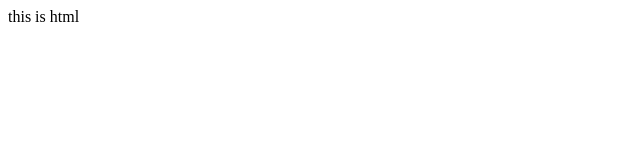
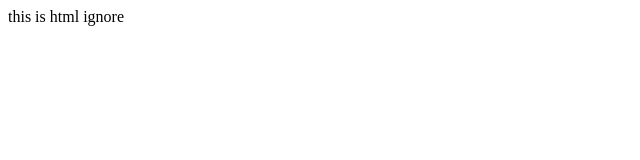
Before and after one commit to sourav-18/heroku, a plain HTML site: page about.html in a window 1280 px wide. Shown: the full height of the page, 0-640 px from the left. Drawn offline with Linux system fonts and the light colour scheme.

Commit message:
ignore file

```diff
--- a/about.html
+++ b/about.html
@@ -7,6 +7,6 @@
     <title>Document</title>
 </head>
 <body>
-    this is html
+    this is html ignore
 </body>
 </html>
```
Also changed, not shown: 1 other file.
